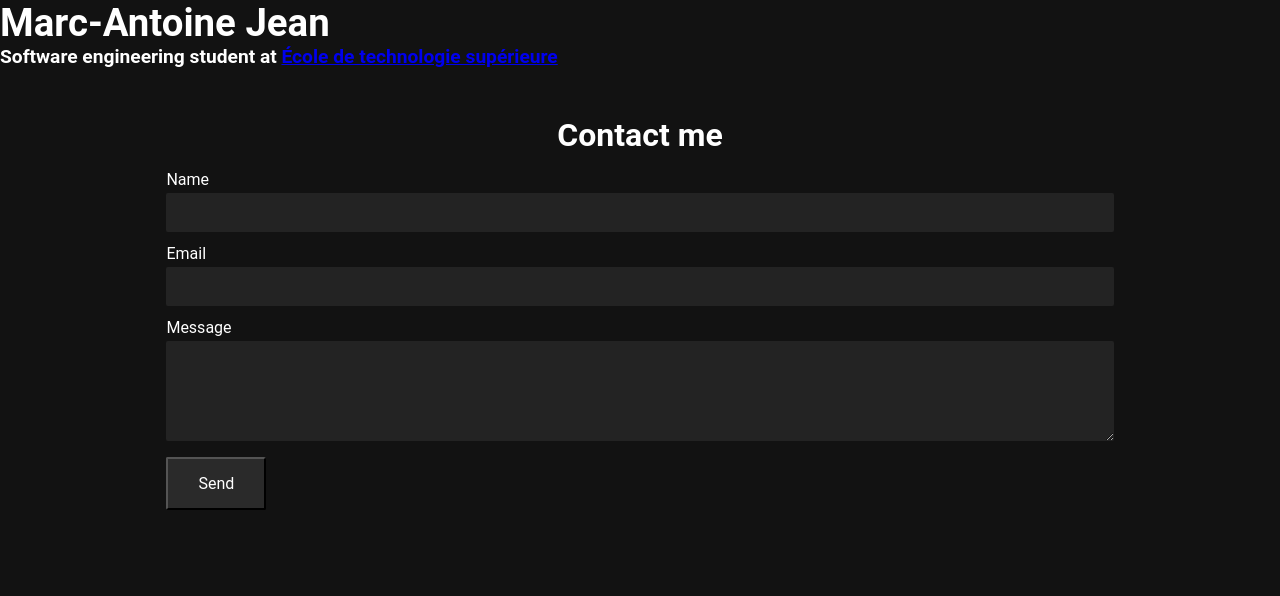
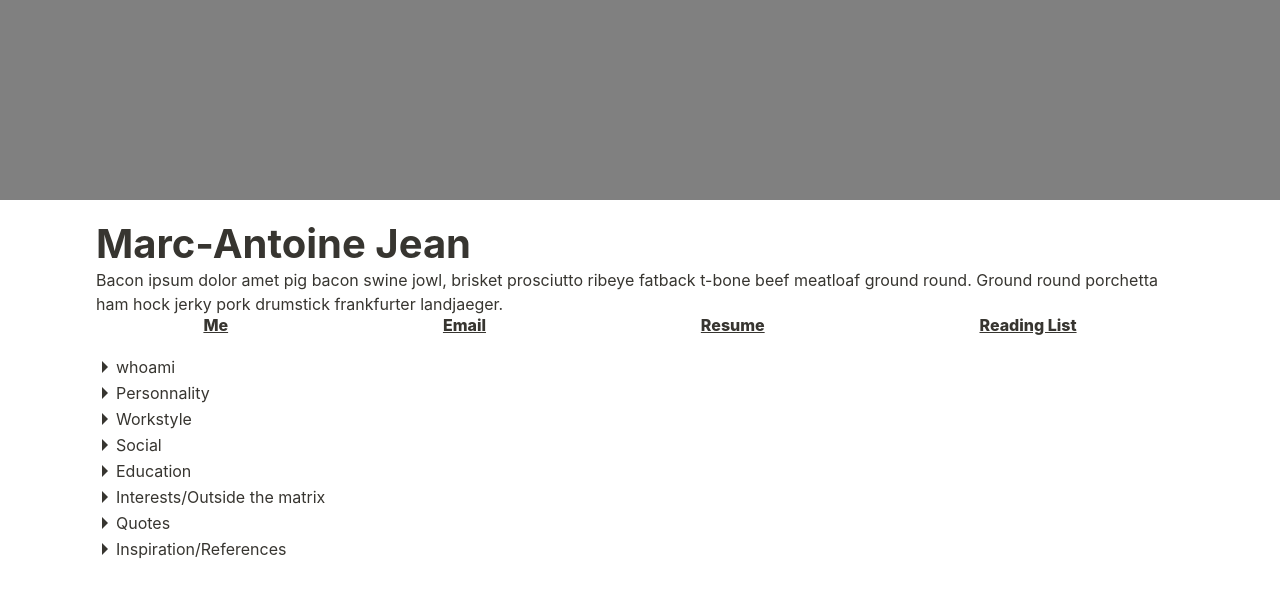
Before and after one commit to Chevalmuscle/marcantoinejean.com, a React (Create React App) app: page / in a window 1280 px wide. Shown: the top 596 px of the page. Built offline with nearby package versions, Linux system fonts and the light colour scheme; no server answers.

Commit message:
setup new homepage frame without content

```diff
--- a/package.json
+++ b/package.json
@@ -7,6 +7,7 @@
     "@testing-library/react": "^9.4.0",
     "@testing-library/user-event": "^7.2.1",
     "axios": "^0.19.2",
+    "node-sass": "^4.14.1",
     "react": "^16.12.0",
     "react-dom": "^16.12.0",
     "react-router-dom": "^5.1.2",
--- a/src/App.js
+++ b/src/App.js
@@ -1,33 +1,86 @@
 import React, { Component } from "react";
-
-import ContactForm from "./components/ContactForm";
-
+import { Drawer } from "./components/Drawer";
 import styles from "./App.module.css";
 
 export default class App extends Component {
   render() {
     return (
       <div>
-        <h1>Marc-Antoine Jean</h1>
-        <h2>
-          Software engineering student at{" "}
-          <a
-            target="_blank"
-            rel="noopener noreferrer"
-            href="https://www.etsmtl.ca/en/home"
-          >
-            École de technologie supérieure
-          </a>
-        </h2>
-        <div className={styles["contact-section"]}>
-          <div className={styles["contact-form-container"]}>
-            <h3>Contact me</h3>
-            <div className={styles["contact-form"]}>
-              <ContactForm />
-            </div>
+        <div id={styles["cover"]}></div>
+        <div id={styles["main-container"]}>
+          <div>
+            <h1>Marc-Antoine Jean</h1>
+            <p>
+              Bacon ipsum dolor amet pig bacon swine jowl, brisket prosciutto
+              ribeye fatback t-bone beef meatloaf ground round. Ground round
+              porchetta ham hock jerky pork drumstick frankfurter landjaeger.
+            </p>
+          </div>
+          <div className={styles["navbar"]}>
+            <span className={styles["navbar-item"]}>Me</span>
+            <span className={styles["navbar-item"]}>Email</span>
+            <span className={styles["navbar-item"]}>Resume</span>
+            <span className={styles["navbar-item"]}>Reading List</span>
+          </div>
+          <div className={styles["content-container"]}>
+            {renderMeElements()}
           </div>
         </div>
       </div>
     );
   }
 }
+
+function renderMeElements() {
+  return (
+    <ul>
+      <li className={styles["list-item"]}>
+        <Drawer className="drawer" title="whoami">
+          <p>
+            Bacon ipsum dolor amet pig bacon swine jowl, brisket prosciutto
+            ribeye fatback t-bone beef meatloaf ground round. Ground round
+            porchetta ham hock jerky pork drumstick frankfurter landjaeger.
+            Cupim alcatra andouille bacon shankle. Pork buffalo bacon, pork chop
+            cupim chislic burgdoggen pastrami cow turducken salami doner pork
+            loin.
+          </p>
+        </Drawer>
+      </li>
+      <li className={styles["list-item"]}>
+        <Drawer className="drawer" title="Personnality">
+          <p></p>
+        </Drawer>
+      </li>
+      <li className={styles["list-item"]}>
+        <Drawer className="drawer" title="Workstyle">
+          <p></p>
+        </Drawer>
+      </li>
+      <li className={styles["list-item"]}>
+        <Drawer className="drawer" title="Social">
+          <p></p>
+        </Drawer>
+      </li>
+      <li className={styles["list-item"]}>
+        <Drawer className="drawer" title="Education">
+          <p></p>
+        </Drawer>
+      </li>
+      <li className={styles["list-item"]}>
+        <Drawer className="drawer" title="Interests/Outside the matrix">
+          <p></p>
+        </Drawer>
+      </li>
+      <li className={styles["list-item"]}>
+        <Drawer className="drawer" title="Quotes">
+          <p></p>
+        </Drawer>
+      </li>
+      <li className={styles["list-item"]}>
+        <Drawer className="drawer" title="Inspiration/References">
+          <p></p>
+        </Drawer>
+      </li>
+    </ul>
+  );
+}
--- a/src/App.module.css
+++ b/src/App.module.css
@@ -1,20 +1,38 @@
-h1,
-h2,
-h3 {
-  color: white;
+#cover {
+  background-color: gray;
+  width: 100%;
+  height: 200px;
+}
+
+#main-container {
+  margin: 20px 96px;
 }
 
 h1 {
-  font-size: min(8vw, 2.4rem);
+  font-weight: bold;
+  font-size: 2.5rem;
+  line-height: 3rem;
 }
 
-h2 {
-  font-size: min(4vw, 1.2rem);
+.navbar-item {
+  font-weight: 800;
+  font-size: 16px;
+  line-height: 19px;
+  text-decoration-line: underline;
 }
 
-h3 {
-  text-align: center;
-  font-size: min(6vw, 2rem);
+.list-item {
+  display: flex;
+  align-items: center;
+  font-weight: 500;
+  font-size: 16px;
+  line-height: 19px;
+}
+
+.triangle-icon {
+  width: 16px;
+  height: 16px;
+  transform: rotate(90deg);
 }
 
 .contact-section {
@@ -48,5 +66,7 @@ h3 {
 }
 
 .navbar {
+  display: flex;
+  justify-content: space-around;
   height: 38px;
 }
--- /dev/null
+++ b/src/components/Drawer.js
@@ -0,0 +1,46 @@
+import React from "react";
+import "./Drawer.scss";
+
+class Drawer extends React.Component {
+  constructor(props) {
+    super(props);
+
+    this.state = {
+      active: false,
+      contentHeight: 0,
+    };
+
+    this.contentRef = React.createRef();
+  }
+
+  handleTitleClick = () => {
+    const contentHeight = this.contentRef.current.scrollHeight;
+    this.setState((prevState) => ({
+      active: !prevState.active,
+      contentHeight: !prevState.active ? contentHeight : 0,
+    }));
+  };
+
+  render() {
+    const { title, children } = this.props;
+    const drawerStyles = this.state.active ? "is-expanded" : "";
+
+    return (
+      <div className={`Drawer ${drawerStyles}`}>
+        <button className="Drawer-title" onClick={this.handleTitleClick}>
+          <div className="Drawer-arrow Drawer--rightArrow" />
+          <span className="Drawer-titleText">{title}</span>
+        </button>
+        <div
+          className={`Drawer-content ${drawerStyles}`}
+          ref={this.contentRef}
+          style={{ height: this.state.contentHeight }}
+        >
+          {children}
+        </div>
+      </div>
+    );
+  }
+}
+
+export { Drawer };
--- /dev/null
+++ b/src/components/Drawer.scss
@@ -0,0 +1,41 @@
+.Drawer {
+  $arrowSize: 6px;
+  width: 100%;
+  display: inline-block;
+
+  &-title {
+    cursor: pointer;
+    background-color: white;
+    border: 0px;
+    display: flex;
+    justify-content: center;
+    outline: none;
+  }
+
+  &-titleText {
+    text-align: left;
+    margin-left: 8px;
+  }
+
+  &-arrow {
+    border-top: $arrowSize solid transparent;
+    border-bottom: $arrowSize solid transparent;
+    border-left: $arrowSize solid var(--text-color);
+    width: 0;
+    height: 0;
+    transition: all 0.5s ease;
+    align-self: center;
+  }
+
+  &.is-expanded {
+    .Drawer-arrow {
+      transform: rotate(90deg);
+    }
+  }
+
+  &-content {
+    height: 0;
+    overflow: hidden;
+    transition: height 0.5s ease;
+  }
+}
--- a/src/index.css
+++ b/src/index.css
@@ -1,26 +1,17 @@
 :root {
-  --bg-dark: #121212;
-  --bg-medium: #283857;
-  --bg-light: #c1d6ff;
-  --accent-light: #b2c8ff;
-  --nav-bar-color: lightblue;
-  --text-high-emphasis: rgba(255, 255, 255, 0.95);
-  --text-medium-emphasis: rgba(255, 255, 255, 0.6);
+  --text-color: #373530;
 }
 
 * {
   margin: 0;
-  font-family: "Roboto", sans-serif;
+  font-family: inter, Helvetica, "Apple Color Emoji", Arial, sans-serif,
+    "Segoe UI Emoji", "Segoe UI Symbol";
+  font-style: normal;
+  font-size: 1rem;
+  line-height: 1.5;
+  color: var(--text-color);
   -webkit-font-smoothing: antialiased;
   -moz-osx-font-smoothing: grayscale;
-}
-
-html {
-  scroll-behavior: smooth;
-}
-
-body {
-  background-color: #121212;
 }
 
 ul {
```
Also changed, not shown: 1 other file (tests, documents, lock files or other folders).
